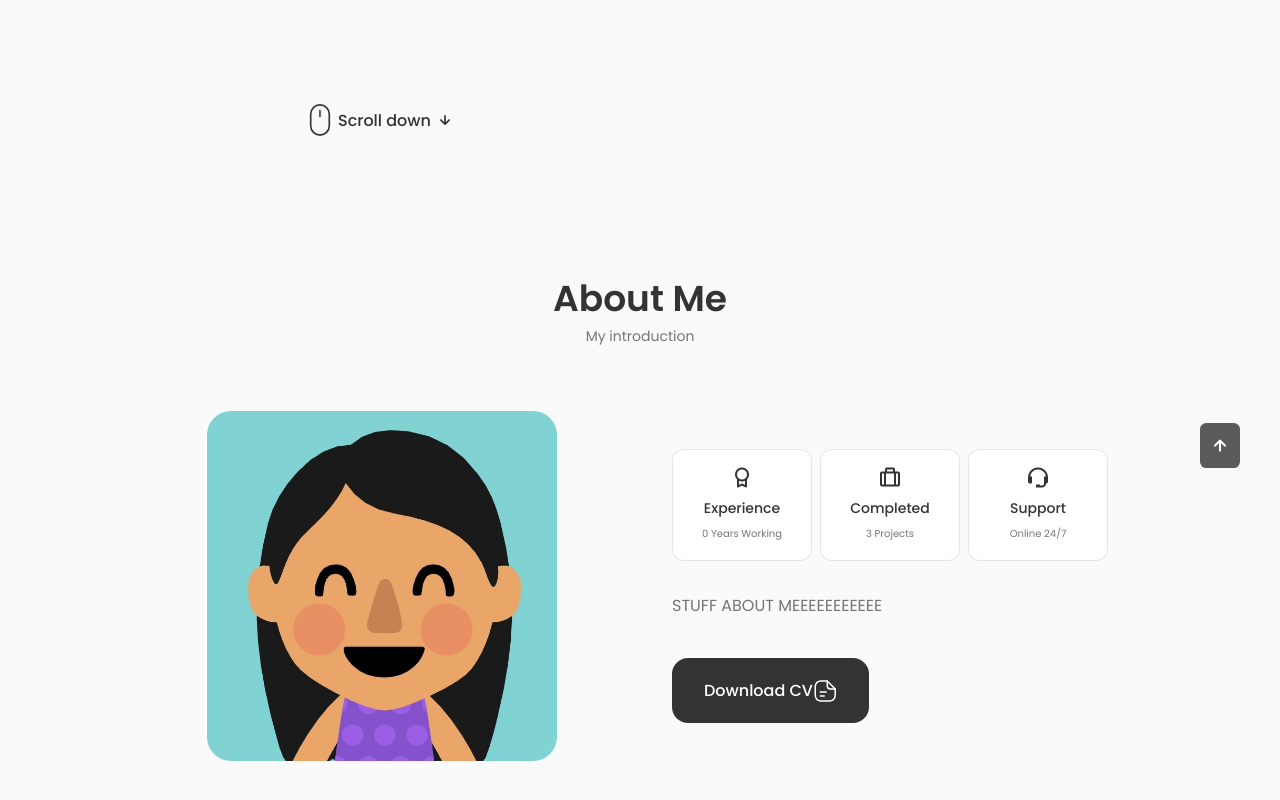
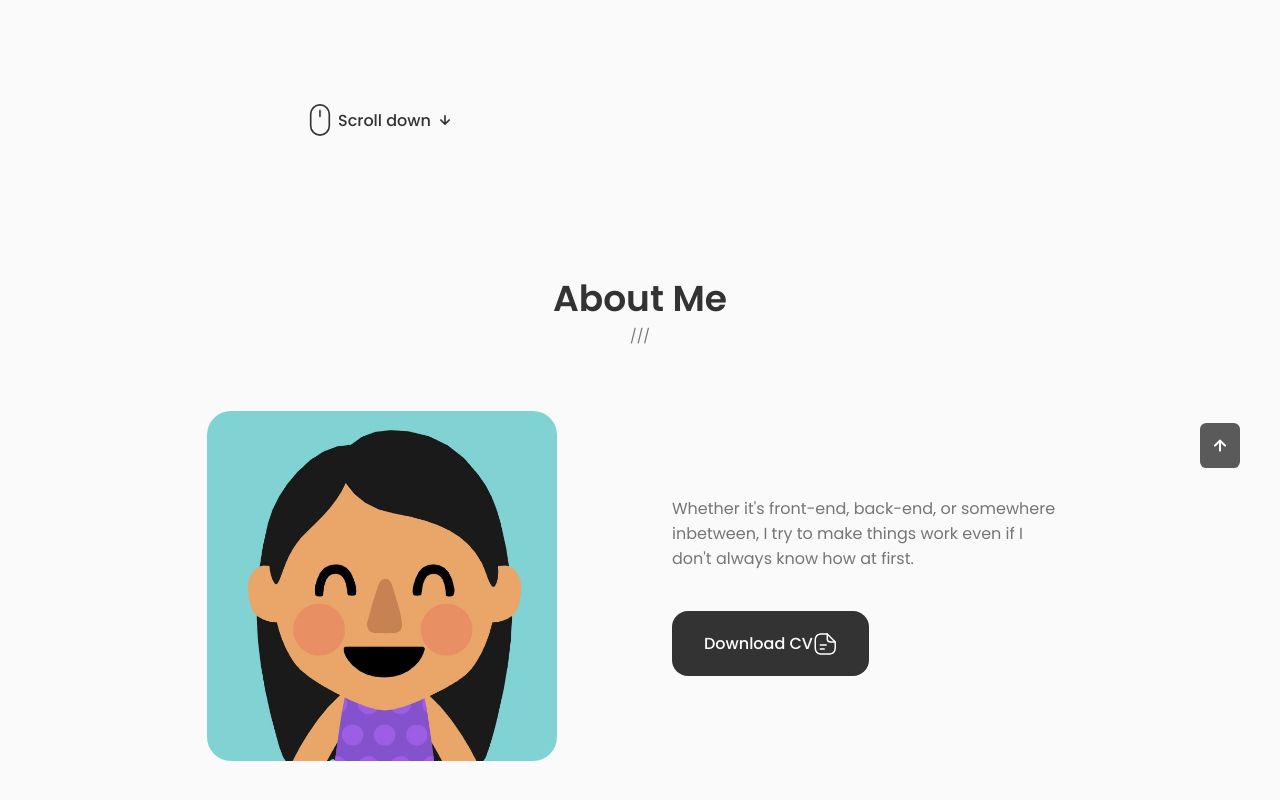
Before and after one commit to itsjennyb/Portfolio, a React (Create React App) app: page / in a window 1280 px wide. Shown: the part 492-1292 px from the top of the page. Built offline with nearby package versions, Linux system fonts and the light colour scheme.

Commit message:
remove info boxes, save for later

```diff
--- a/src/components/about/About.js
+++ b/src/components/about/About.js
@@ -8,16 +8,17 @@ const About = () => {
     return (
         <section className='about section' id='about'>
             <h2 className = 'section_title'>About Me</h2>
-                <span className='section_subtitle'>My introduction</span>
+                <span className='section_subtitle'>///</span>
 
                 <div className='about_container container grid'>
                     <img src={AboutImg} alt='' className='about_img' />
 
                     <div className='about_data'>
-                        <Info />
+                        {/* <Info /> */}
 
                         <p className='about_description'>
-                            STUFF ABOUT MEEEEEEEEEEE
+                            Whether it's front-end, back-end, or somewhere inbetween,
+                            I try to make things work even if I don't always know how at first.
                         </p>
 
                         <a download='' href={CV} className = 'button button--flex'>Download CV
```
